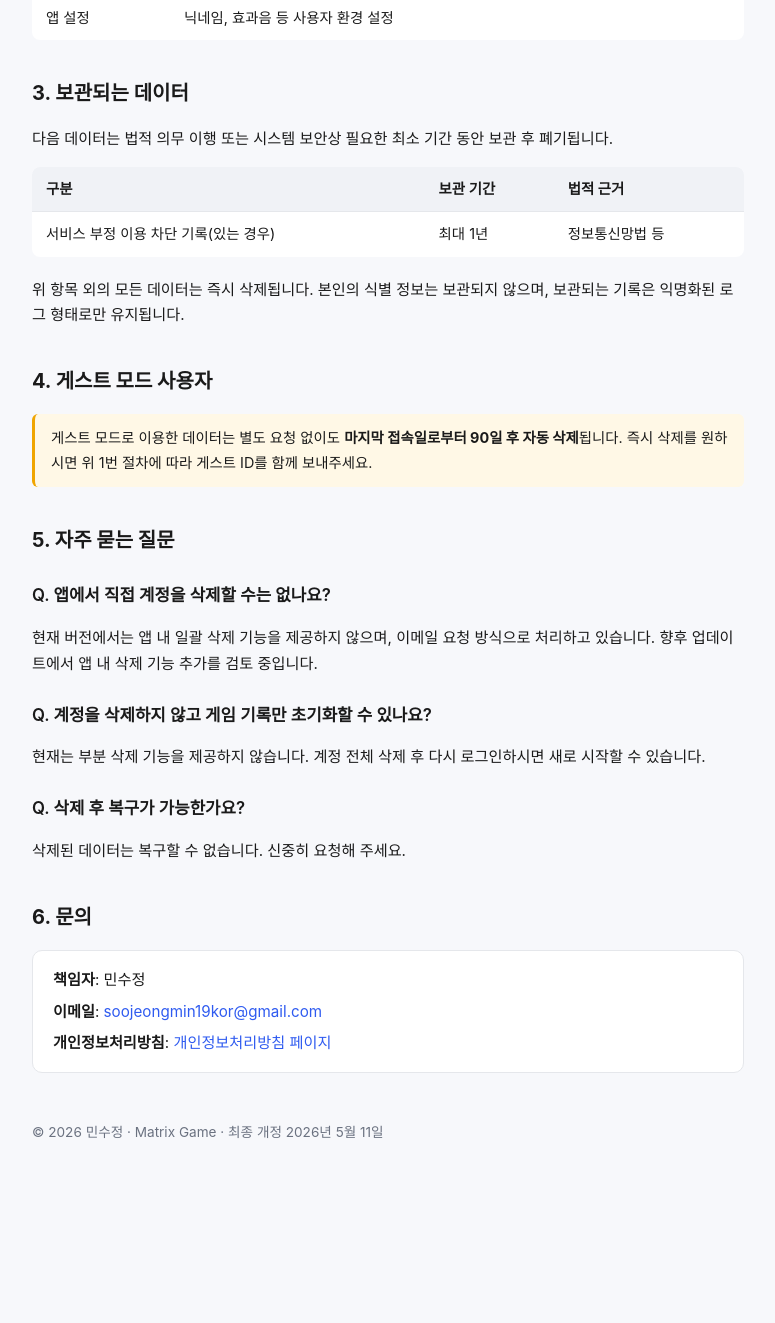
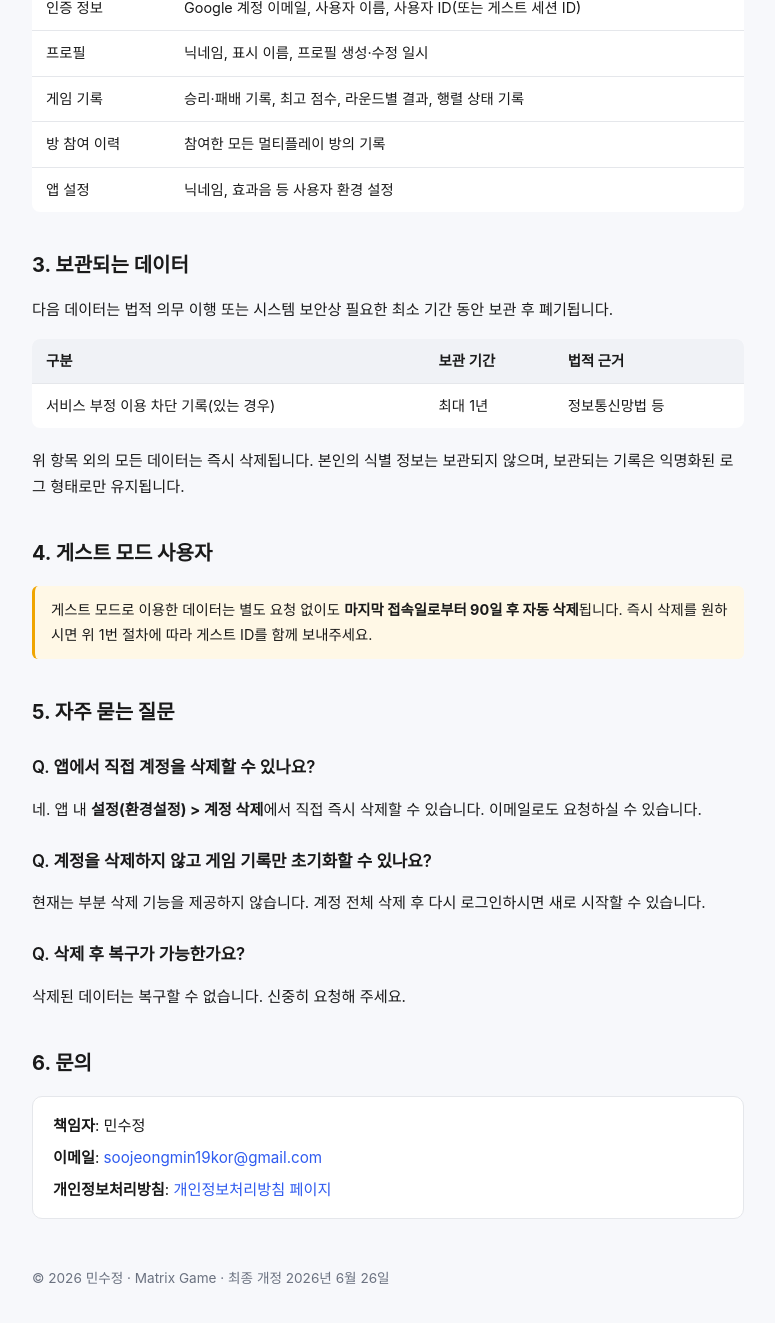
Before and after one commit to soojeongmin/soojeongmin.github.io, a Jekyll site: the page matrix-game/account-deletion/index.html, which Jekyll copies as it is, in a window 1280 px wide and 1400 px high, scrolled down 1147 px. Shown: the top 1323 px of the window, without its empty margins (252-1027 px from the left). Built offline with Jekyll 4.4.1, drawn with Linux system fonts in a browser that asks for light colours; before the commit the page ends 2401 px from its top, so only the background shows below that; some of the changed text lies outside the part shown.

Commit message:
fix: 계정삭제 페이지 인앱 삭제 안내 정정(matrix·exp) + 랜딩 기획 크레딧(exp=양병문T, 식물·곤충=신도경T)

```diff
--- a/bug-classifier/index.html
+++ b/bug-classifier/index.html
@@ -91,7 +91,7 @@
 
 <h2>기획 및 개발</h2>
 <ul>
-  <li>기획: 신도경</li>
+  <li>기획: 신도경T</li>
   <li>개발: 민수정</li>
 </ul>
 
--- a/exp-func/index.html
+++ b/exp-func/index.html
@@ -94,8 +94,9 @@
   <li>로그인 없이도 무료 · Google 로그인 시 랭킹 등록</li>
 </ul>
 
-<h2>개발</h2>
+<h2>기획 및 개발</h2>
 <ul>
+  <li>기획: 양병문T</li>
   <li>개발: 민수정</li>
 </ul>
 
--- a/matrix-game/account-deletion/index.html
+++ b/matrix-game/account-deletion/index.html
@@ -123,9 +123,13 @@
 <p>본 페이지는 행렬 연산 게임 사용자가 본인의 계정과 관련 데이터의 삭제를 요청하는 방법을 안내합니다.
 관련 법령(개인정보 보호법) 및 Google Play 사용자 데이터 정책에 따라 모든 요청은 지체 없이 처리됩니다.</p>
 
-<h2>1. 계정 삭제 요청 방법</h2>
+<h2>1. 계정 삭제 방법</h2>
 
-<p>아래 절차에 따라 이메일로 요청해 주시면 됩니다.</p>
+<h3>방법 A. 앱 내에서 직접 삭제 (권장 · 즉시)</h3>
+<p>앱 내 <strong>설정(환경설정) &gt; 계정 삭제</strong>를 누르면 계정과 모든 데이터가 즉시 영구 삭제됩니다. 별도 요청 없이 본인이 직접 처리할 수 있습니다.</p>
+
+<h3>방법 B. 이메일로 요청</h3>
+<p>앱에 접근할 수 없거나 추가 도움이 필요한 경우, 아래 절차에 따라 이메일로 요청해 주시면 됩니다.</p>
 
 <ol>
   <li>아래 이메일 주소로 메일을 보냅니다.</li>
@@ -182,9 +186,8 @@
 
 <h2>5. 자주 묻는 질문</h2>
 
-<h3>Q. 앱에서 직접 계정을 삭제할 수는 없나요?</h3>
-<p>현재 버전에서는 앱 내 일괄 삭제 기능을 제공하지 않으며, 이메일 요청 방식으로 처리하고 있습니다.
-향후 업데이트에서 앱 내 삭제 기능 추가를 검토 중입니다.</p>
+<h3>Q. 앱에서 직접 계정을 삭제할 수 있나요?</h3>
+<p>네. 앱 내 <strong>설정(환경설정) &gt; 계정 삭제</strong>에서 직접 즉시 삭제할 수 있습니다. 이메일로도 요청하실 수 있습니다.</p>
 
 <h3>Q. 계정을 삭제하지 않고 게임 기록만 초기화할 수 있나요?</h3>
 <p>현재는 부분 삭제 기능을 제공하지 않습니다. 계정 전체 삭제 후 다시 로그인하시면 새로 시작할 수 있습니다.</p>
@@ -200,7 +203,7 @@
   <p style="margin:6px 0 0"><strong>개인정보처리방침</strong>: <a href="../privacy/">개인정보처리방침 페이지</a></p>
 </div>
 
-<p class="meta" style="margin-top:48px">© 2026 민수정 · Matrix Game · 최종 개정 2026년 5월 11일</p>
+<p class="meta" style="margin-top:48px">© 2026 민수정 · Matrix Game · 최종 개정 2026년 6월 26일</p>
 
 </div>
 </body>
--- a/plant-classifier/index.html
+++ b/plant-classifier/index.html
@@ -91,7 +91,7 @@
 
 <h2>기획 및 개발</h2>
 <ul>
-  <li>기획: 신도경</li>
+  <li>기획: 신도경T</li>
   <li>개발: 민수정</li>
 </ul>
 
```
Also changed, not shown: exp-func/account-deletion/index.html (+9 -6 lines).
